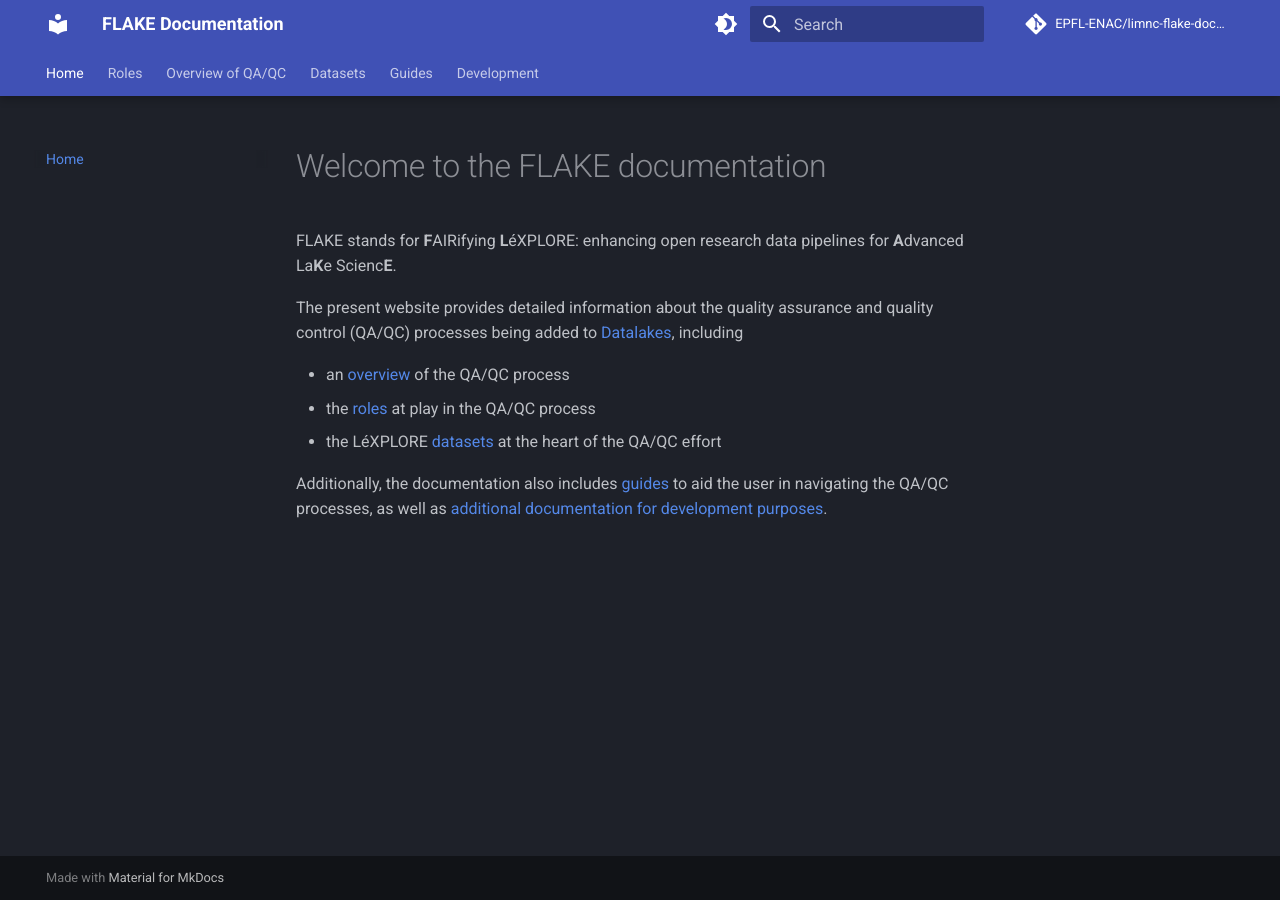
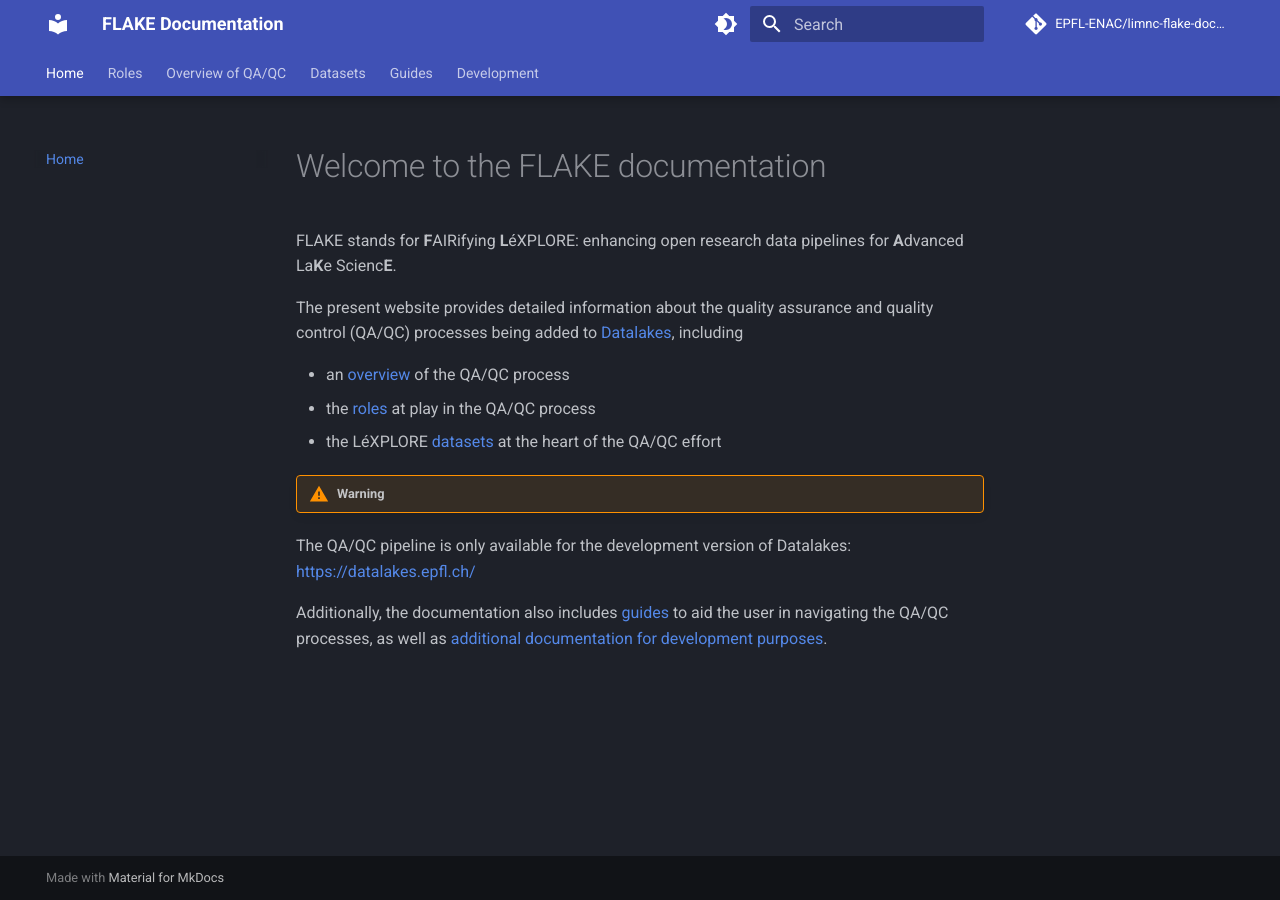
Before and after one commit to EPFL-ENAC/limnc-flake-documentation, an MkDocs documentation site: the page built from docs/index.md, in a window 1280 px wide. Built offline with MkDocs 1.6.1 and Material for MkDocs 9.7.7, drawn with Linux system fonts in a browser that asks for light colours; comment, search, counter and statistics services are not loaded.

Commit message:
docs: add warning about dev version of datalakes

```diff
--- a/docs/index.md
+++ b/docs/index.md
@@ -8,6 +8,9 @@
 - the [roles][roles] at play in the QA/QC process
 - the LéXPLORE [datasets][datasets] at the heart of the QA/QC effort
 
+!!! warning
+The QA/QC pipeline is only available for the development version of Datalakes: [https://datalakes.epfl.ch/](https://datalakes.epfl.ch/)
+
 Additionally, the documentation also includes [guides][guides] to aid the user in navigating the QA/QC processes, as well as [additional documentation for development purposes][dev].
 
 [overview]: QC.md
--- a/mkdocs.yml
+++ b/mkdocs.yml
@@ -27,6 +27,7 @@
 
 markdown_extensions:
   - tables
+  - admonition
   - toc:
       permalink: true
   - pymdownx.superfences:
```
Also changed, not shown: docs/guides/index.md (+3 -0 lines).
